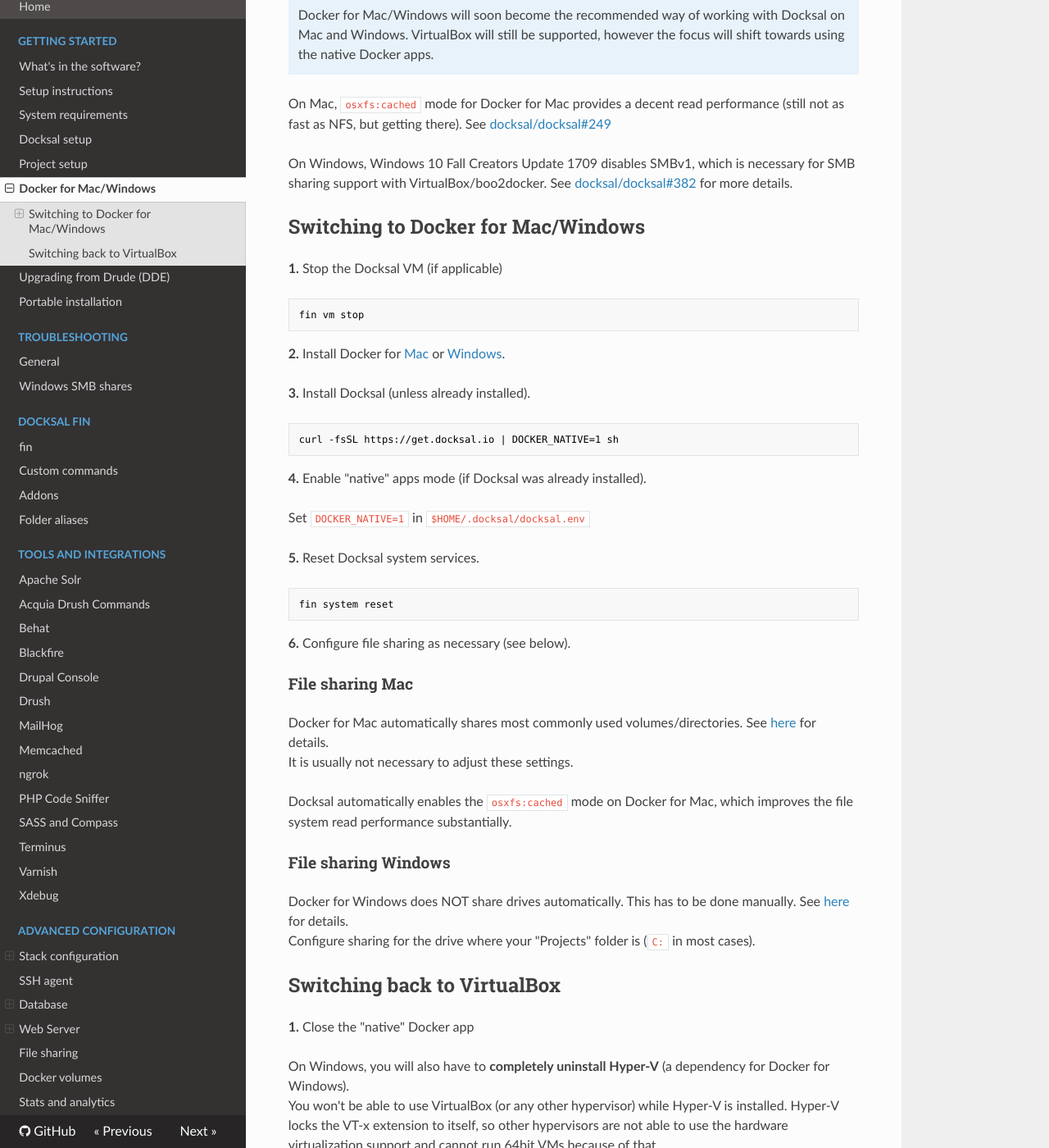
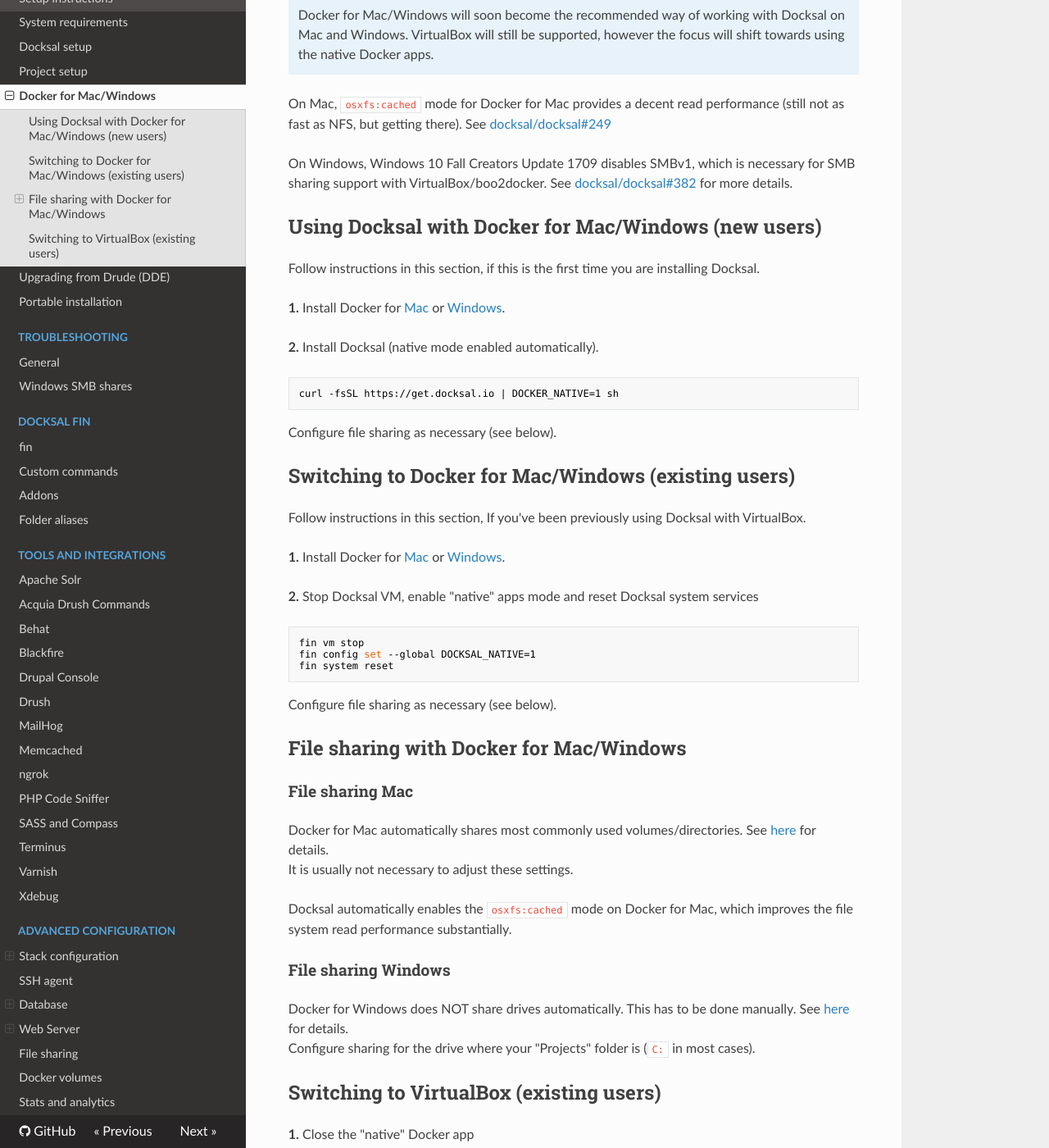
Before and after one commit to docksal/docksal, an MkDocs documentation site: the page built from docs/getting-started/env-setup-native.md, in a window 1280 px wide and 1400 px high, scrolled down 242 px. Shown: the whole window at 82% size. Built offline with MkDocs 1.6.1, drawn with Linux system fonts in a browser that asks for light colours; nearby versions of some CDN libraries; old or Windows-style settings are respelled for this version of MkDocs; some of the changed text lies outside the part shown.

Commit message:
Updated native Docker mode docs. Related to #216

````diff
--- a/docs/getting-started/env-setup-native.md
+++ b/docs/getting-started/env-setup-native.md
@@ -13,34 +13,39 @@ On Windows, Windows 10 Fall Creators Update 1709 disables SMBv1, which is necess
 VirtualBox/boo2docker. See [docksal/docksal#382](https://github.com/docksal/docksal/issues/382) for more details.
 
 
-## Switching to Docker for Mac/Windows
+## Using Docksal with Docker for Mac/Windows (new users)
 
-**1.** Stop the Docksal VM (if applicable)
+Follow instructions in this section, if this is the first time you are installing Docksal.
 
-```bash
-fin vm stop
-```
+**1.** Install Docker for [Mac](https://docs.docker.com/docker-for-mac) or [Windows](https://docs.docker.com/docker-for-windows).
 
-**2.** Install Docker for [Mac](https://docs.docker.com/docker-for-mac) or [Windows](https://docs.docker.com/docker-for-windows).
-
-**3.** Install Docksal (unless already installed).
+**2.** Install Docksal (native mode enabled automatically).
 
 ```bash
 curl -fsSL https://get.docksal.io | DOCKER_NATIVE=1 sh
 ```
 
-**4.** Enable "native" apps mode (if Docksal was already installed).
+Configure file sharing as necessary (see below).
 
-Set `DOCKER_NATIVE=1` in `$HOME/.docksal/docksal.env`
 
-**5.** Reset Docksal system services.
+## Switching to Docker for Mac/Windows (existing users)
+
+Follow instructions in this section, If you've been previously using Docksal with VirtualBox.
+
+**1.** Install Docker for [Mac](https://docs.docker.com/docker-for-mac) or [Windows](https://docs.docker.com/docker-for-windows).
+
+**2.** Stop Docksal VM, enable "native" apps mode and reset Docksal system services
 
 ```bash
+fin vm stop
+fin config set --global DOCKSAL_NATIVE=1
 fin system reset
 ```
 
-**6.** Configure file sharing as necessary (see below).
+Configure file sharing as necessary (see below).
 
+
+## File sharing with Docker for Mac/Windows
 
 ### File sharing Mac
 
@@ -58,7 +63,7 @@ See [here](https://docs.docker.com/docker-for-windows/#shared-drives) for detail
 Configure sharing for the drive where your "Projects" folder is (`C:` in most cases).
 
 
-## Switching back to VirtualBox
+## Switching to VirtualBox (existing users)
 
 **1.** Close the "native" Docker app
 
@@ -67,13 +72,10 @@ You won't be able to use VirtualBox (or any other hypervisor) while Hyper-V is i
 Hyper-V locks the VT-x extension to itself, so other hypervisors are not able to use the hardware virtualization
 support and cannot run 64bit VMs because of that.
 
-**2.** Disable the "native" apps mode
-
-Remove `DOCKER_NATIVE=1` from `$HOME/.docksal/docksal.env`
-
-**3.** Reset networks settings, start Docksal VM and reset Docksal system services
+**2.** Disable the "native" apps mode, reset networks settings, start Docksal VM and reset Docksal system services
 
 ```bash
+fin config set --global DOCKSAL_NATIVE=0
 fin system reset network
 fin vm start
 fin system reset
````
